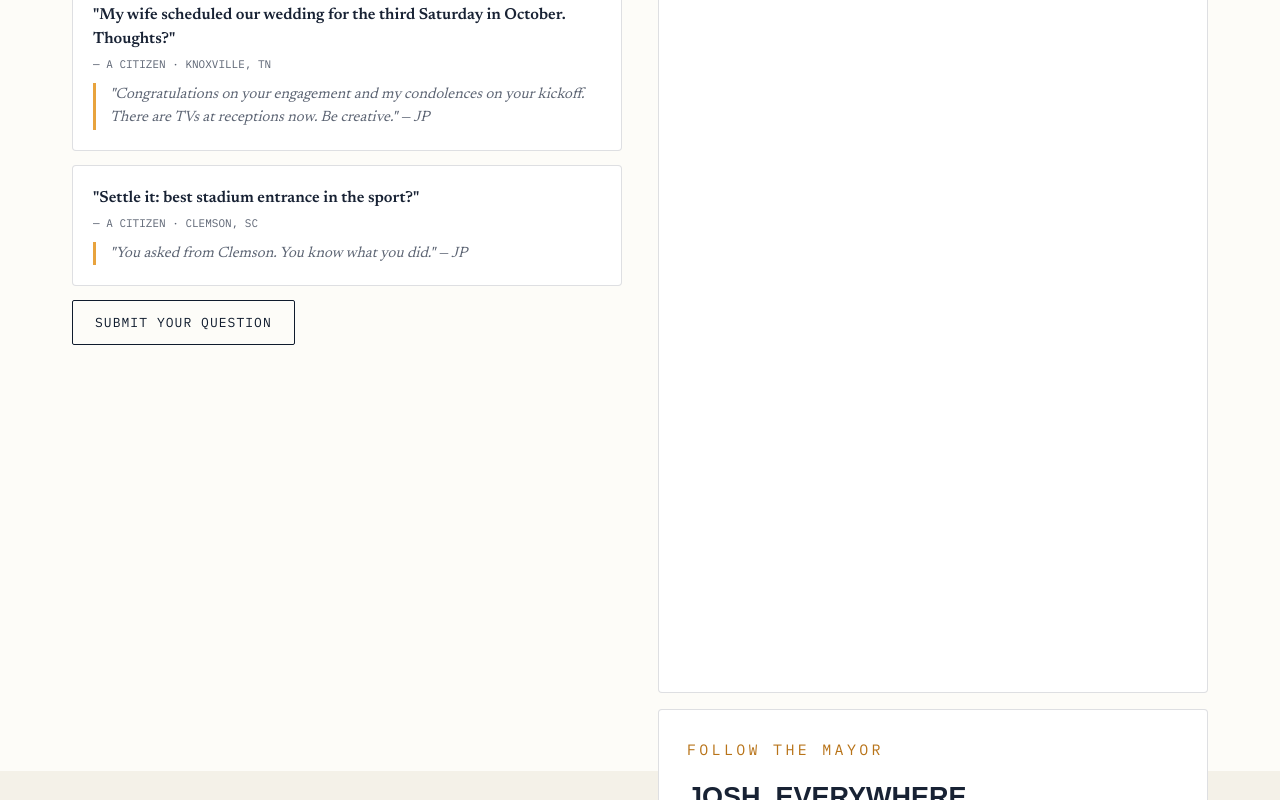
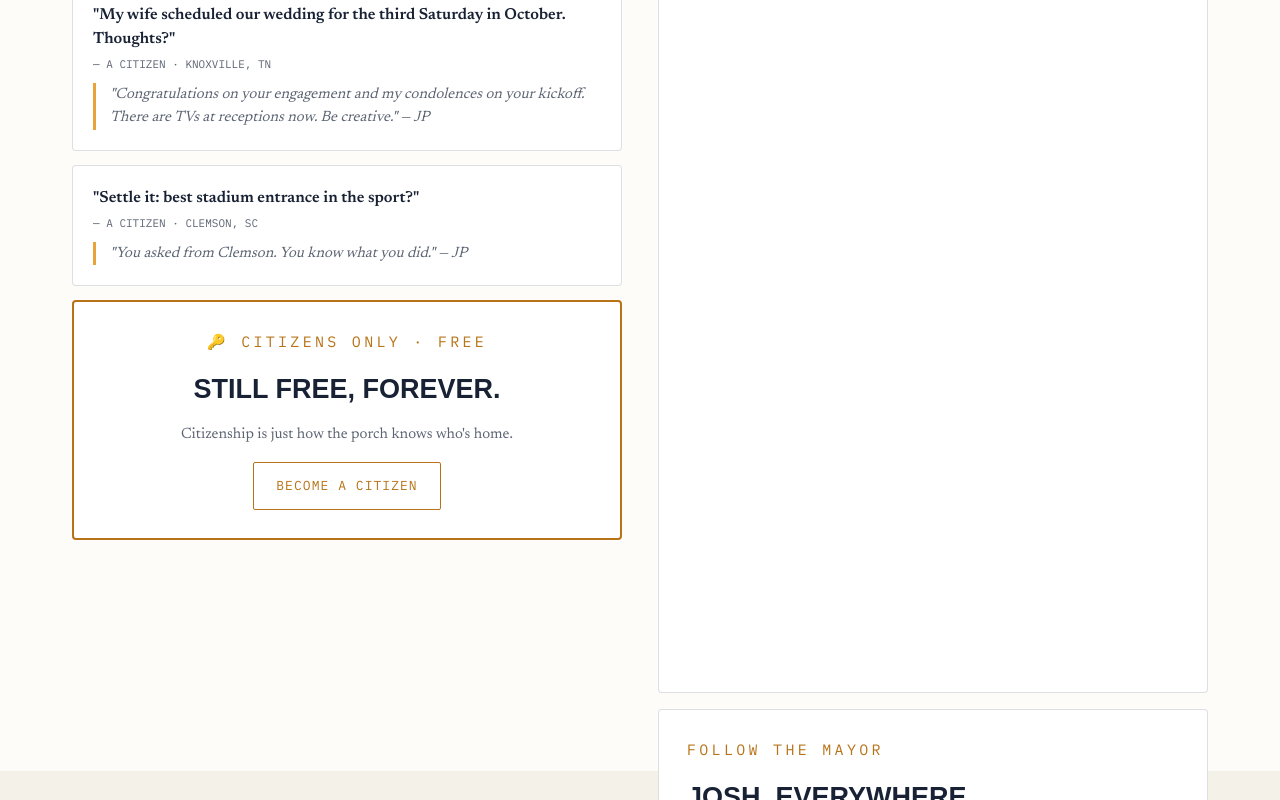
Before and after one commit to thepatestate/thepatestate, a Next.js app: page /porch in a window 1280 px wide. Shown: the part 754-1554 px from the top of the page. Built offline with nearby package versions, Linux system fonts and the light colour scheme; no server answers; a web font is replaced by a local one.

Commit message:
feat: gate card, key badge, live citizen CTAs; porch mailbag gate example

```diff
--- a/app/notebook/page.tsx
+++ b/app/notebook/page.tsx
@@ -326,7 +326,7 @@ export default function NotebookPage() {
                 claim citizenship.
               </p>
               <div style={{ marginTop: 18, display: "flex", gap: 12, flexWrap: "wrap" }}>
-                <button className="btn gold" disabled>Claim Free Citizenship</button>
+                <Link className="btn gold" href="/join">Claim Free Citizenship</Link>
                 <Link className="btn" href="/report">Peek Inside the Guide</Link>
               </div>
             </div>
--- a/app/page.tsx
+++ b/app/page.tsx
@@ -375,8 +375,7 @@ export default async function Home() {
               worth your Saturday. Written like Josh talks. Free forever.
             </p>
             <div className="signup">
-              <input type="email" placeholder="your@email.com" aria-label="Email address" disabled />
-              <button className="btn" disabled>Claim Citizenship</button>
+              <Link className="btn gold" href="/join">Become a Citizen — Free</Link>
             </div>
             <p style={{ margin: "16px 0 0", fontSize: 13 }}>
               Citizens get early poll access, pick&apos;em invites, first dibs on tour tickets — and the digital
@@ -479,7 +478,7 @@ export default async function Home() {
                 citizenship.
               </p>
               <div style={{ marginTop: 18, display: "flex", gap: 12, flexWrap: "wrap" }}>
-                <button className="btn gold" disabled>Claim Free Citizenship</button>
+                <Link className="btn gold" href="/join">Claim Free Citizenship</Link>
                 <Link className="btn" href="/report">Peek Inside the Guide</Link>
               </div>
             </div>
--- a/app/porch/page.tsx
+++ b/app/porch/page.tsx
@@ -1,7 +1,10 @@
 import type { Metadata } from "next";
 import Image from "next/image";
 import Link from "next/link";
+import GateCard from "@/components/GateCard";
+import KeyBadge from "@/components/KeyBadge";
 import PreseasonChip from "@/components/PreseasonChip";
+import { getCitizen } from "@/lib/supabase/server";
 import { CHANNEL_URL, SOCIAL_LINKS } from "@/lib/youtube";
 
 export const metadata: Metadata = { title: "Pate's Porch" };
@@ -56,7 +59,9 @@ const FOLLOW_LINKS = [
   { href: SOCIAL_LINKS.tiktok, label: "♪ TIKTOK — 60-SECOND PORCH" },
 ] as const;
 
-export default function PorchPage() {
+export default async function PorchPage() {
+  const citizen = await getCitizen();
+
   return (
     <main>
       <header className="page-head">
@@ -85,7 +90,34 @@ export default function PorchPage() {
                   </div>
                 ))}
               </div>
-              <button className="btn" disabled>Submit Your Question</button>
+              {citizen ? (
+                <div style={{ marginTop: 14 }}>
+                  <KeyBadge />
+                  <textarea
+                    placeholder="Ask Josh something..."
+                    disabled
+                    rows={3}
+                    style={{
+                      width: "100%",
+                      marginTop: 10,
+                      padding: "12px 14px",
+                      fontFamily: "var(--mono)",
+                      fontSize: 13,
+                      border: "1px solid var(--line-l)",
+                      borderRadius: 4,
+                      resize: "vertical",
+                    }}
+                  />
+                  <div style={{ marginTop: 10, display: "flex", alignItems: "center", gap: 10, flexWrap: "wrap" }}>
+                    <button className="btn" disabled>Submit Your Question</button>
+                    <PreseasonChip label="Mailbag submissions" />
+                  </div>
+                </div>
+              ) : (
+                <div style={{ marginTop: 14 }}>
+                  <GateCard next="/porch" />
+                </div>
+              )}
             </div>
             <div>
               <div className="panel" style={{ marginBottom: 16 }}>
@@ -234,7 +266,7 @@ export default function PorchPage() {
                 claim citizenship.
               </p>
               <div style={{ marginTop: 18, display: "flex", gap: 12, flexWrap: "wrap" }}>
-                <button className="btn gold" disabled>Claim Free Citizenship</button>
+                <Link className="btn gold" href="/join">Claim Free Citizenship</Link>
                 <Link href="/report" className="btn">Peek Inside the Guide</Link>
               </div>
             </div>
--- /dev/null
+++ b/components/GateCard.tsx
@@ -0,0 +1,17 @@
+import Link from "next/link";
+
+export default function GateCard({ next }: { next: string }) {
+  return (
+    <div
+      className="panel"
+      style={{ borderColor: "var(--lamp-deep)", borderWidth: 2, textAlign: "center" }}
+    >
+      <p className="eyebrow">🔑 Citizens only · free</p>
+      <h3>Still free, forever.</h3>
+      <p>Citizenship is just how the porch knows who&apos;s home.</p>
+      <Link className="btn gold" href={`/join?next=${encodeURIComponent(next)}`}>
+        Become a Citizen
+      </Link>
+    </div>
+  );
+}
--- /dev/null
+++ b/components/KeyBadge.tsx
@@ -0,0 +1,5 @@
+export default function KeyBadge() {
+  return (
+    <span className="note" title="Citizens only — free">🔑 Citizens Only · Free</span>
+  );
+}
```
